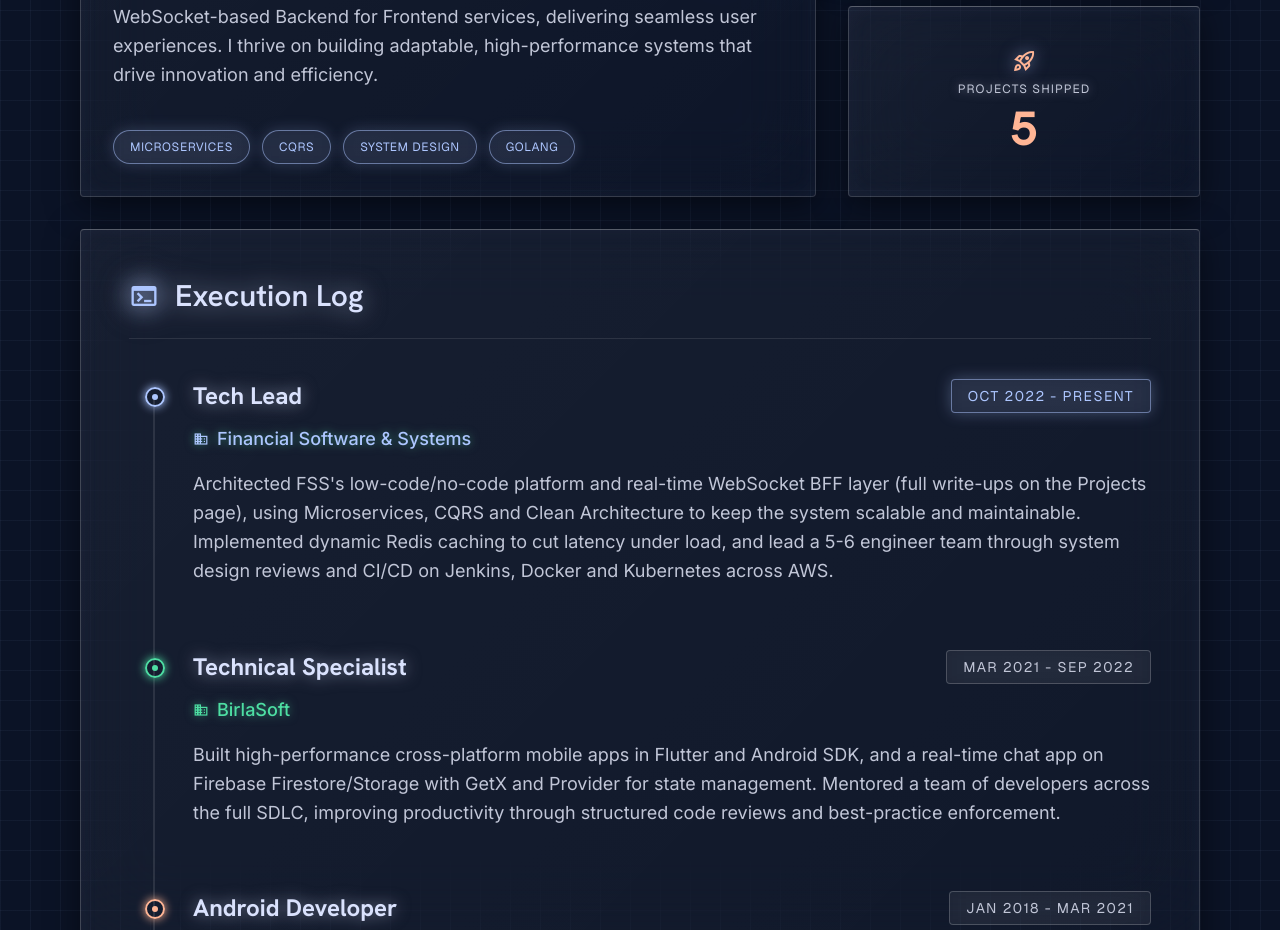
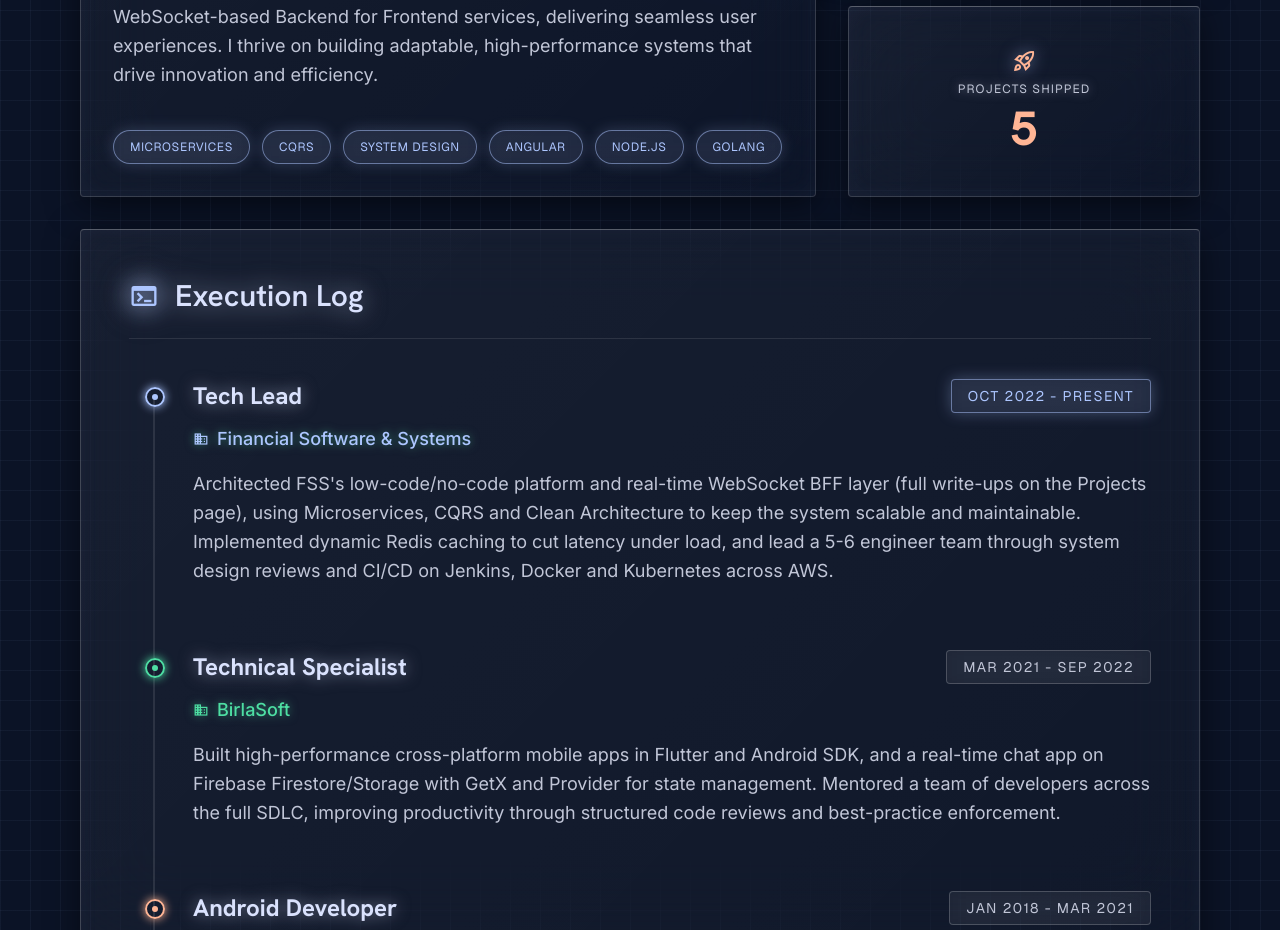
Before and after one commit to amitjangid80/portfolio, an Angular app: page /about in a window 1280 px wide. Shown: the part 800-1730 px from the top of the page. Built offline with nearby package versions, Linux system fonts and the light colour scheme.

Commit message:
fix: update AboutContent tags to include Angular and Node.js

```diff
--- a/src/app/data/site.ts
+++ b/src/app/data/site.ts
@@ -121,7 +121,7 @@ export const about: AboutContent = {
     headingAccent: 'Systems.',
     heading: 'Engineering Scalable',
     eyebrow: 'Module: Identity_Core',
-    tags: ['Microservices', 'CQRS', 'System Design', 'Golang'],
+    tags: ['Microservices', 'CQRS', 'System Design', 'Angular', 'Node.js', 'Golang'],
     paragraphs: [
         "With over 10 years of experience in software development, I specialize in designing scalable, business-driven applications across mobile, web, and backend technologies. Currently, as a Tech Lead at FSS, I have contributed to the creation of a modular, low-code platform leveraging Angular, Node.js, WebSocket, Golang, ArangoDB, and Kubernetes. I have implemented Clean Architecture principles in backend services and CQRS-based solutions to ensure scalability and alignment with business needs.",
         "My work is defined by a commitment to enhancing development efficiency and optimizing performance. I played a critical role in improving a Node.js service that generates Angular code, drastically reducing generation time. Additionally, my contributions include real-time data synchronization through WebSocket-based Backend for Frontend services, delivering seamless user experiences. I thrive on building adaptable, high-performance systems that drive innovation and efficiency.",
```
